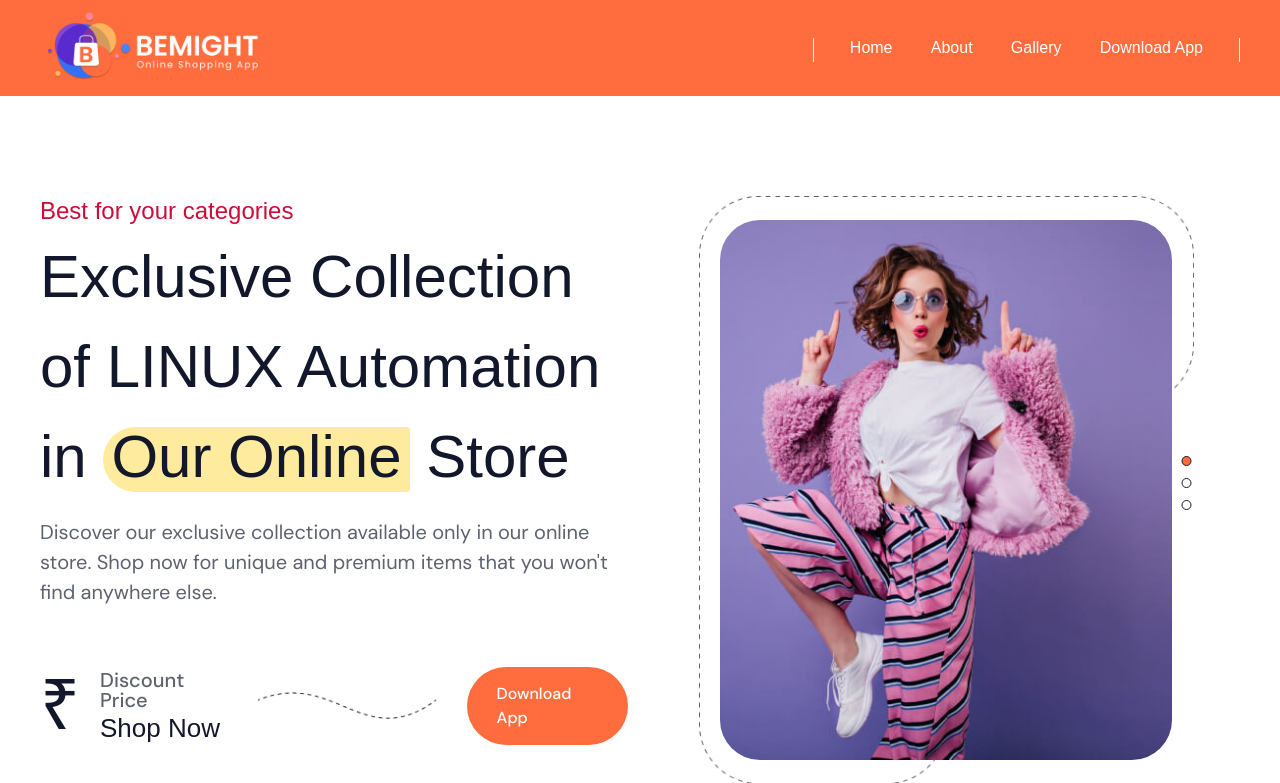
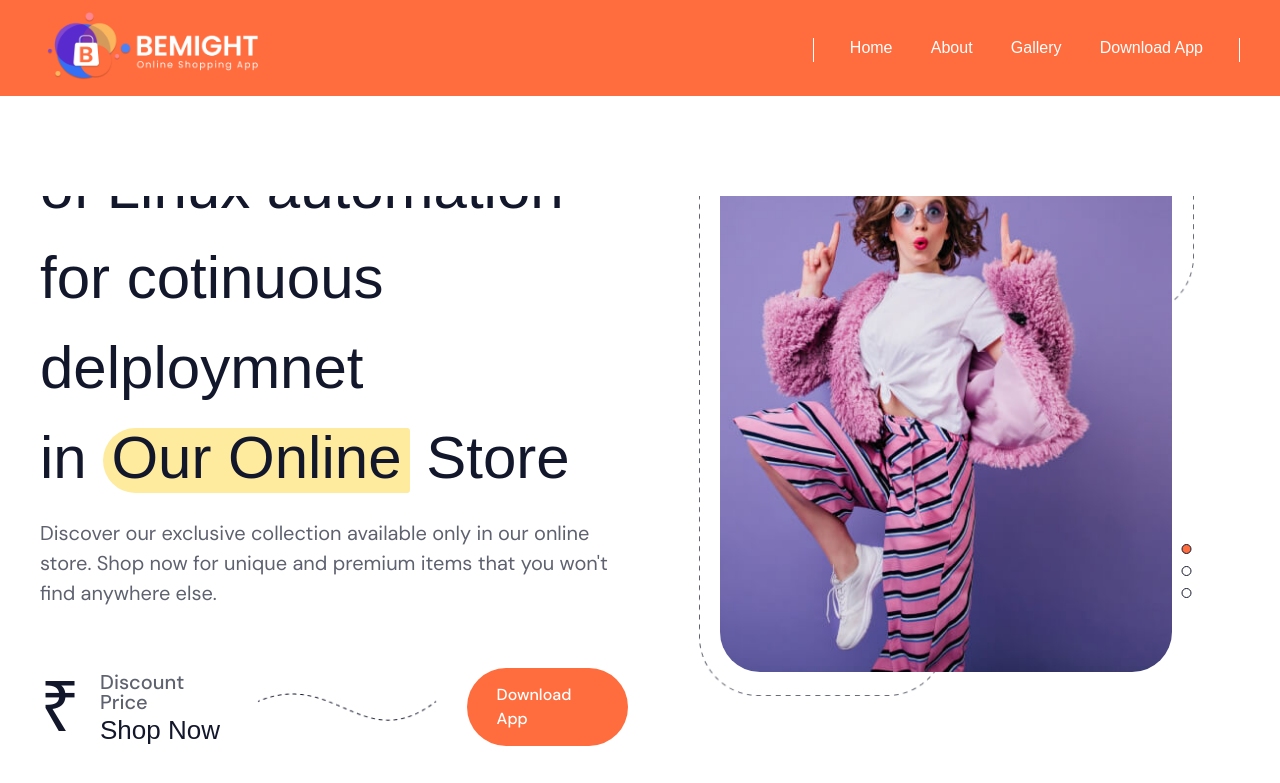
Before and after one commit to Dhamneshgit/bemight_frontend, a PHP site: page / in a window 1280 px wide. Shown: the top 783 px of the page. Run offline with PHP 8.4, Linux system fonts and the light colour scheme; some web fonts are replaced.

Commit message:
second push

```diff
--- a/index.php
+++ b/index.php
@@ -21,7 +21,7 @@
                     <div class="hero-content style-one mb-50">
                       <span class="sub-heading">Best for your categories</span>
                       <h1>
-                        Exclusive Collection of LINUX Automation<br />
+                        Exclusive Collection of Linux automation for cotinuous delploymnet<br />
                         in <span>Our Online</span> Store
                       </h1>
                       <p>
```
